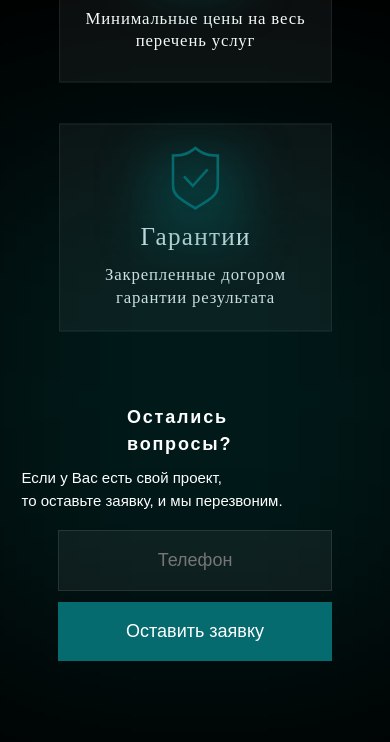
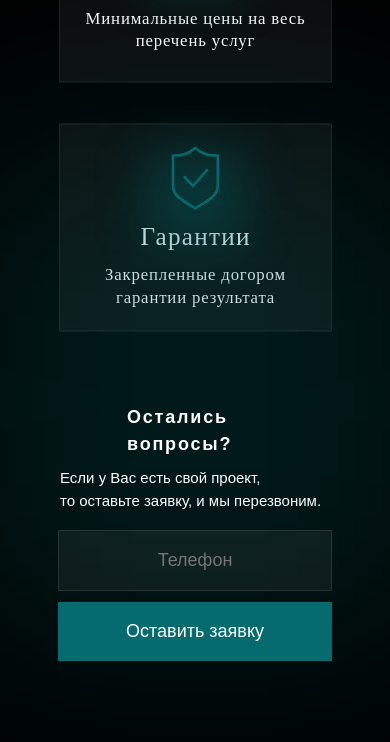
Before and after one commit to KrutikowWEB/printers, a website: page src/index.html in a window 390 px wide. Shown: the part 1160-1902 px from the top of the page. Drawn offline with nearby package versions, Linux system fonts and the light colour scheme; files that its build step writes are made by us from their sources; a web font is replaced by a local one.

Commit message:
change contact__deskr

```diff
--- a/src/sass/base/_media.scss
+++ b/src/sass/base/_media.scss
@@ -116,7 +116,7 @@
             gap: 25px;
             &_footer{
                 padding: 14px 0 0 0;
-                gap: 10px;
+                gap: 5px;
             }
         }
         &__right{
@@ -303,9 +303,9 @@
             border: none;
         }
         &__deskr{
-            margin-left: 0;
+            margin: 0 auto;
             margin-top: 9px;
-            width: 100%;
+            width: 270px;
         }
         &__form{
             margin-left: 0;
```
